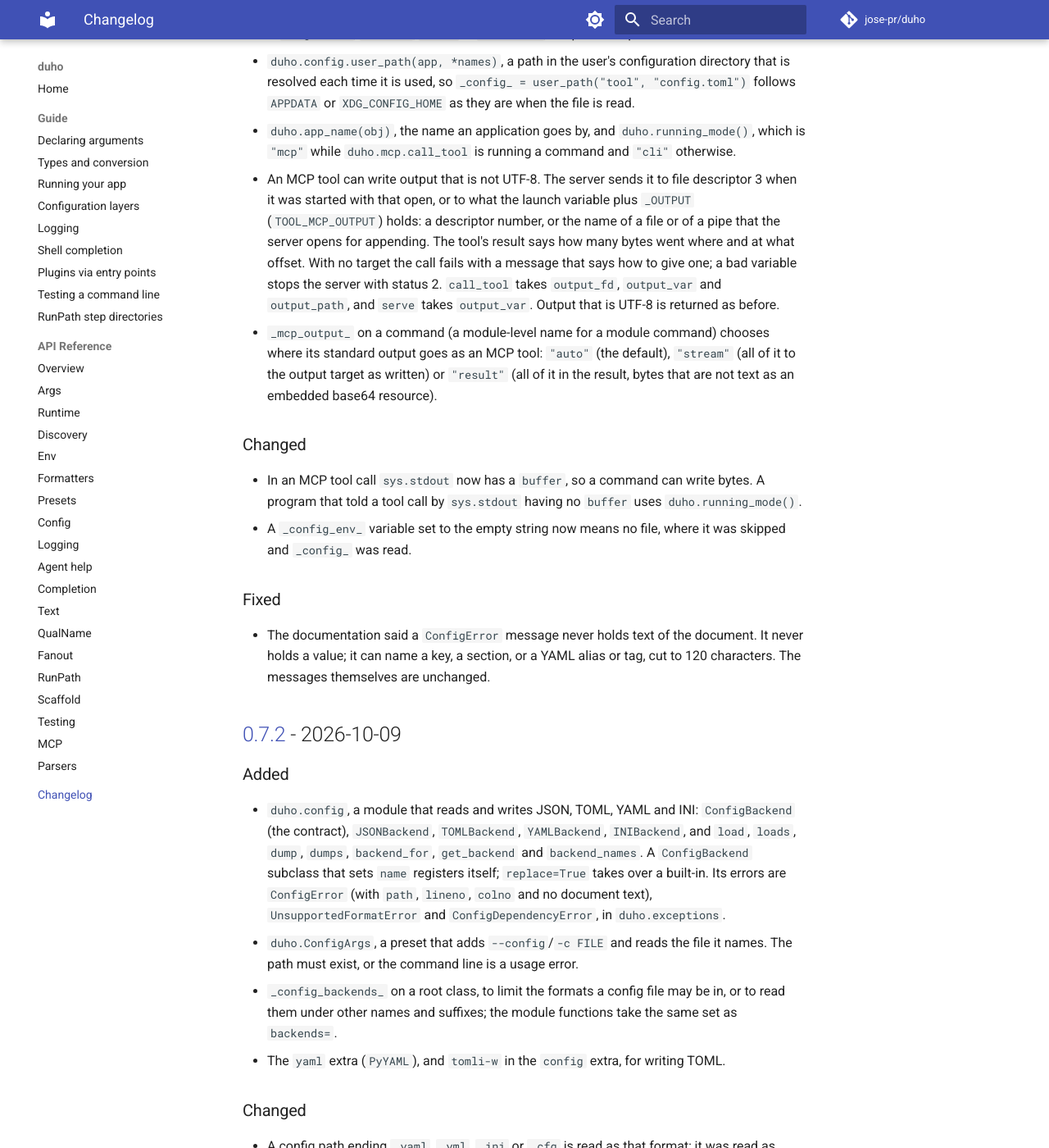
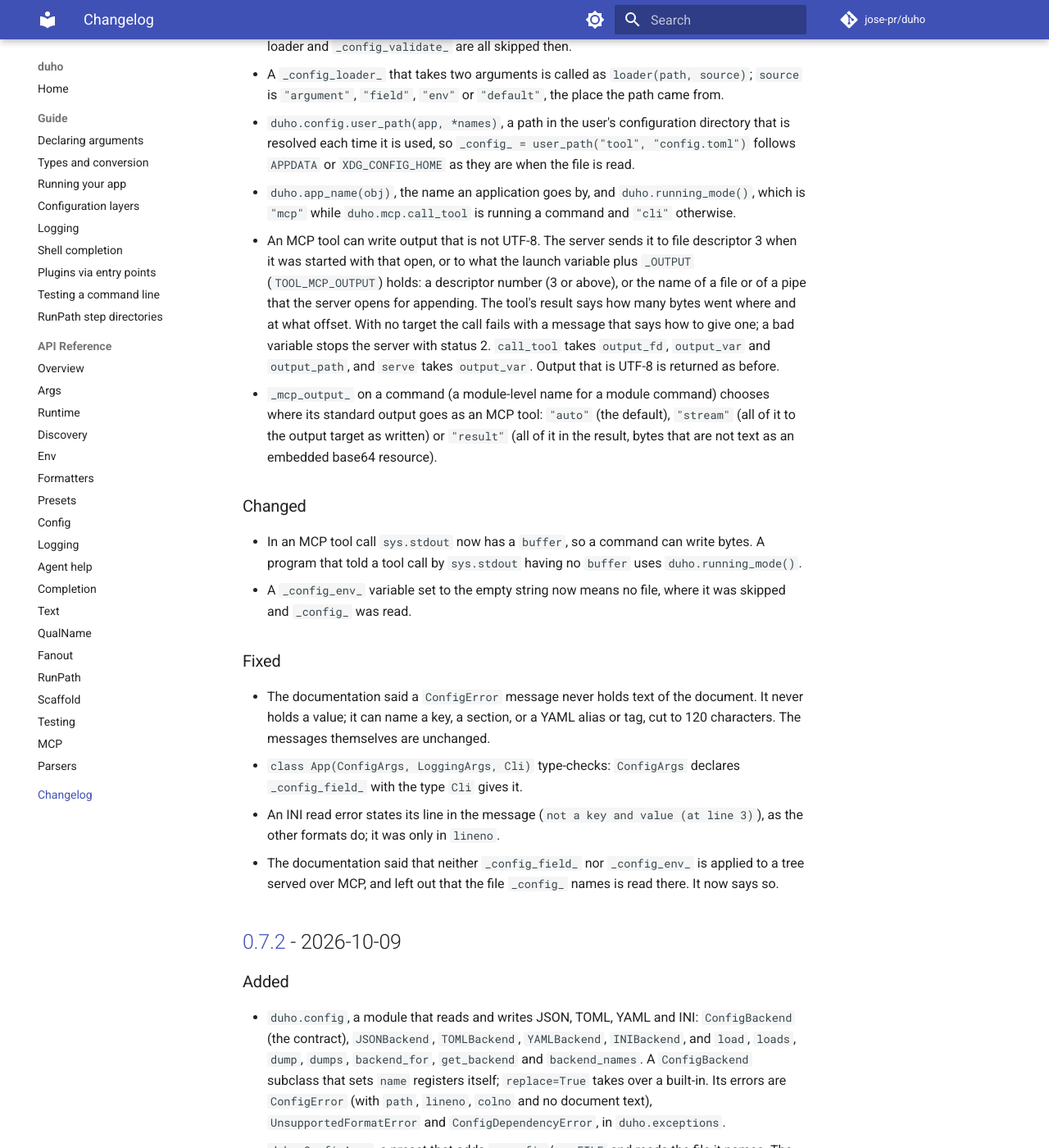
Before and after one commit to jose-pr/duho, an MkDocs documentation site: the page built from docs/changelog.md, in a window 1280 px wide and 1400 px high, scrolled down 658 px. Shown: the whole window at 82% size. Built offline with MkDocs 1.6.1 and Material for MkDocs 9.7.7, drawn with Linux system fonts in a browser that asks for light colours; comment, search, counter and statistics services are not loaded; some of the changed text lies outside the part shown.

```diff
--- a/CHANGELOG.md
+++ b/CHANGELOG.md
@@ -6,6 +6,8 @@ The format is based on [Keep a Changelog](https://keepachangelog.com/en/1.1.0/),
 and this project adheres to [Semantic Versioning](https://semver.org/).
 
 ## [Unreleased]
+
+## [0.7.3] - 2026-10-12
 
 ### Added
 
@@ -14,7 +16,8 @@ and this project adheres to [Semantic Versioning](https://semver.org/).
   and a function `f(args, config, unknown)` or `f(args, config)` validates the
   whole file once the command line is parsed. The default still ignores such keys.
 - An empty config path means no file is read: `config=""`, `--config ""` (or
-  `--config=`), and a `_config_env_` or `--config` variable set to the empty string.
+  `--config=`), and the `_config_env_` variable or the field's own variable set to the
+  empty string.
   `_config_`, a loader and `_config_validate_` are all skipped then.
 - A `_config_loader_` that takes two arguments is called as `loader(path, source)`;
   `source` is `"argument"`, `"field"`, `"env"` or `"default"`, the place the path
@@ -26,8 +29,8 @@ and this project adheres to [Semantic Versioning](https://semver.org/).
   which is `"mcp"` while `duho.mcp.call_tool` is running a command and `"cli"` otherwise.
 - An MCP tool can write output that is not UTF-8. The server sends it to file
   descriptor 3 when it was started with that open, or to what the launch variable plus
-  `_OUTPUT` (`TOOL_MCP_OUTPUT`) holds: a descriptor number, or the name of a file or of a pipe that the server
-  opens for appending. The tool's result says how many bytes went where and at what
+  `_OUTPUT` (`TOOL_MCP_OUTPUT`) holds: a descriptor number (3 or above), or the name of
+  a file or of a pipe that the server opens for appending. The tool's result says how many bytes went where and at what
   offset. With no target the call fails with a message that says how to give one; a bad
   variable stops the server with status 2. `call_tool` takes `output_fd`, `output_var`
   and `output_path`, and `serve` takes `output_var`. Output that is UTF-8 is returned as
@@ -50,6 +53,13 @@ and this project adheres to [Semantic Versioning](https://semver.org/).
 - The documentation said a `ConfigError` message never holds text of the document.
   It never holds a value; it can name a key, a section, or a YAML alias or tag, cut
   to 120 characters. The messages themselves are unchanged.
+- `class App(ConfigArgs, LoggingArgs, Cli)` type-checks: `ConfigArgs` declares
+  `_config_field_` with the type `Cli` gives it.
+- An INI read error states its line in the message (`not a key and value (at line
+  3)`), as the other formats do; it was only in `lineno`.
+- The documentation said that neither `_config_field_` nor `_config_env_` is applied
+  to a tree served over MCP, and left out that the file `_config_` names is read
+  there. It now says so.
 
 ## [0.7.2] - 2026-10-09
 
@@ -2152,7 +2162,8 @@ Initial release.
   logging) and `config` (TOML on Python 3.9/3.10, where `tomllib` isn't stdlib).
 - Supports Python 3.9 through 3.13.
 
-[Unreleased]: https://github.com/jose-pr/duho/compare/v0.7.2...HEAD
+[Unreleased]: https://github.com/jose-pr/duho/compare/v0.7.3...HEAD
+[0.7.3]: https://github.com/jose-pr/duho/compare/v0.7.2...v0.7.3
 [0.7.2]: https://github.com/jose-pr/duho/compare/v0.7.1...v0.7.2
 [0.7.1]: https://github.com/jose-pr/duho/compare/v0.7.0...v0.7.1
 [0.7.0]: https://github.com/jose-pr/duho/compare/v0.6.5...v0.7.0
--- a/pyproject.toml
+++ b/pyproject.toml
@@ -4,7 +4,7 @@ build-backend = "hatchling.build"
 
 [project]
 name = "duho"
-version = "0.7.2"
+version = "0.7.3"
 authors = [{ name = "Jose A." }]
 description = "A declarative CLI framework for building command-line applications with minimal boilerplate"
 readme = "README.md"
--- a/src/duho/__init__.py
+++ b/src/duho/__init__.py
@@ -79,7 +79,7 @@ from .text import (
 
 from .args._meta import _Parser as _Parser
 
-__version__ = "0.7.2"
+__version__ = "0.7.3"
 
 
 def parser(cls: type[_A], *args: object, **kwargs: object) -> _Parser[_A]:
```
Also changed, not shown: RELEASENOTES.md (+50 -4 lines).
